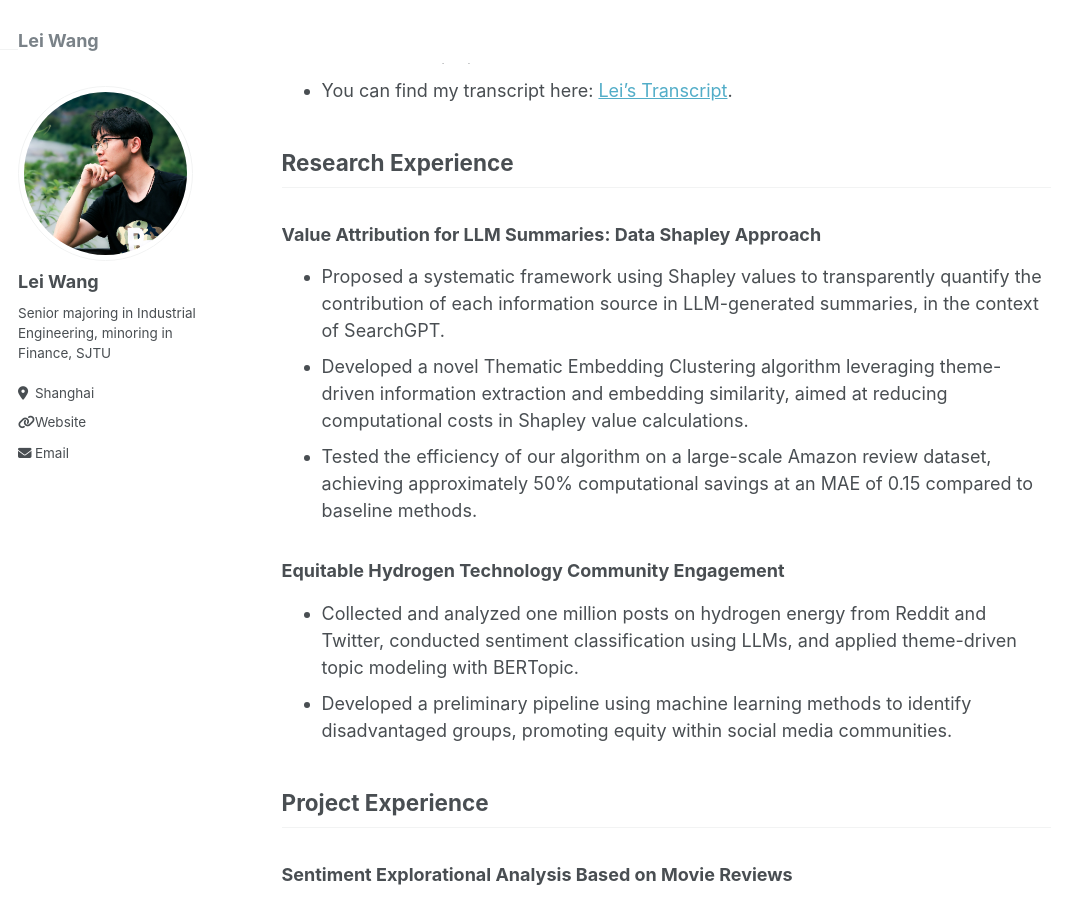
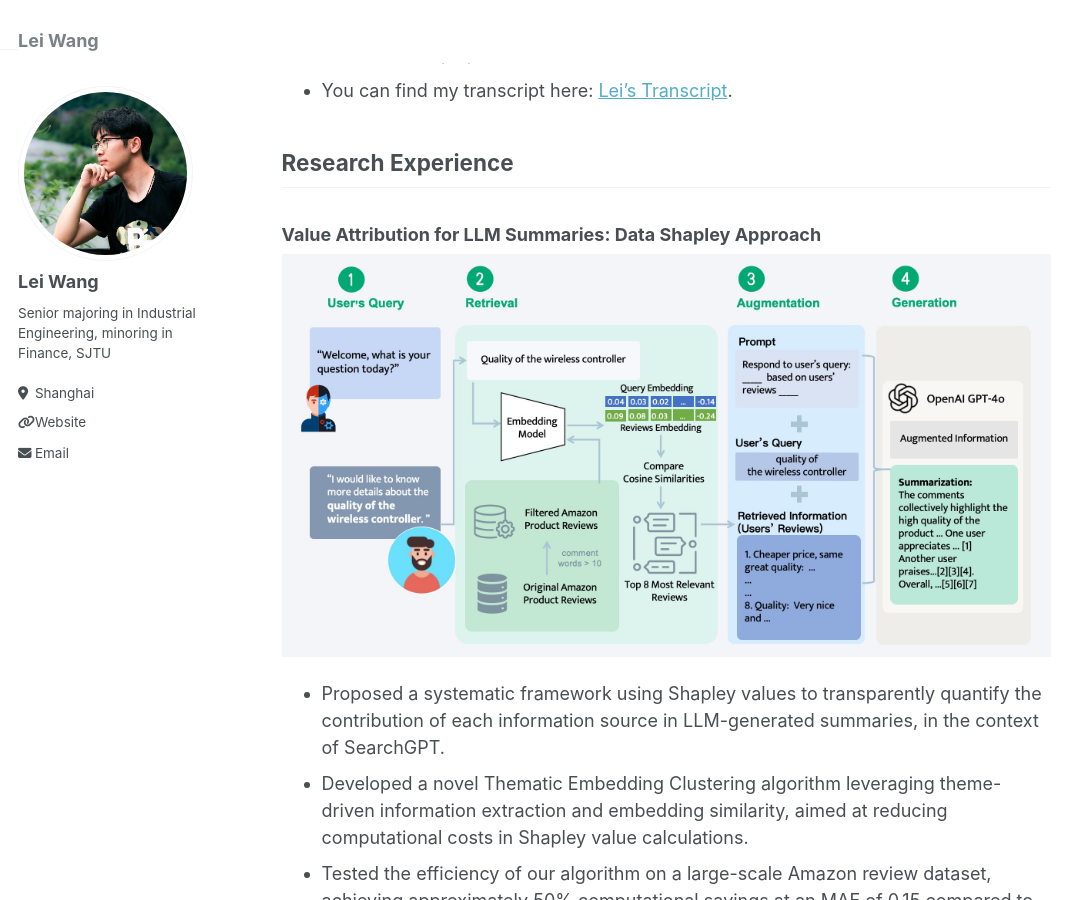
Before and after one commit to Wanglei123SJTU/Wanglei123SJTU.github.io, a Jekyll site: the page built from _pages/about.md, in a window 1280 px wide and 900 px high, scrolled down 629 px. Shown: the whole window, without its empty margins (0-1086 px from the left). Built offline with Jekyll 4.4.1, drawn with Linux system fonts in a browser that asks for light colours.

Commit message:
Update about.md

```diff
--- a/_pages/about.md
+++ b/_pages/about.md
@@ -27,6 +27,8 @@ Academic Achievements
 Research Experience
 ------
 ### Value Attribution for LLM Summaries: Data Shapley Approach
+
+<img src="../framework.png" alt="Profile Picture" width="800" height="auto">
 
 * Proposed a systematic framework using Shapley values to transparently quantify the contribution of each
 information source in LLM-generated summaries, in the context of SearchGPT.
```
